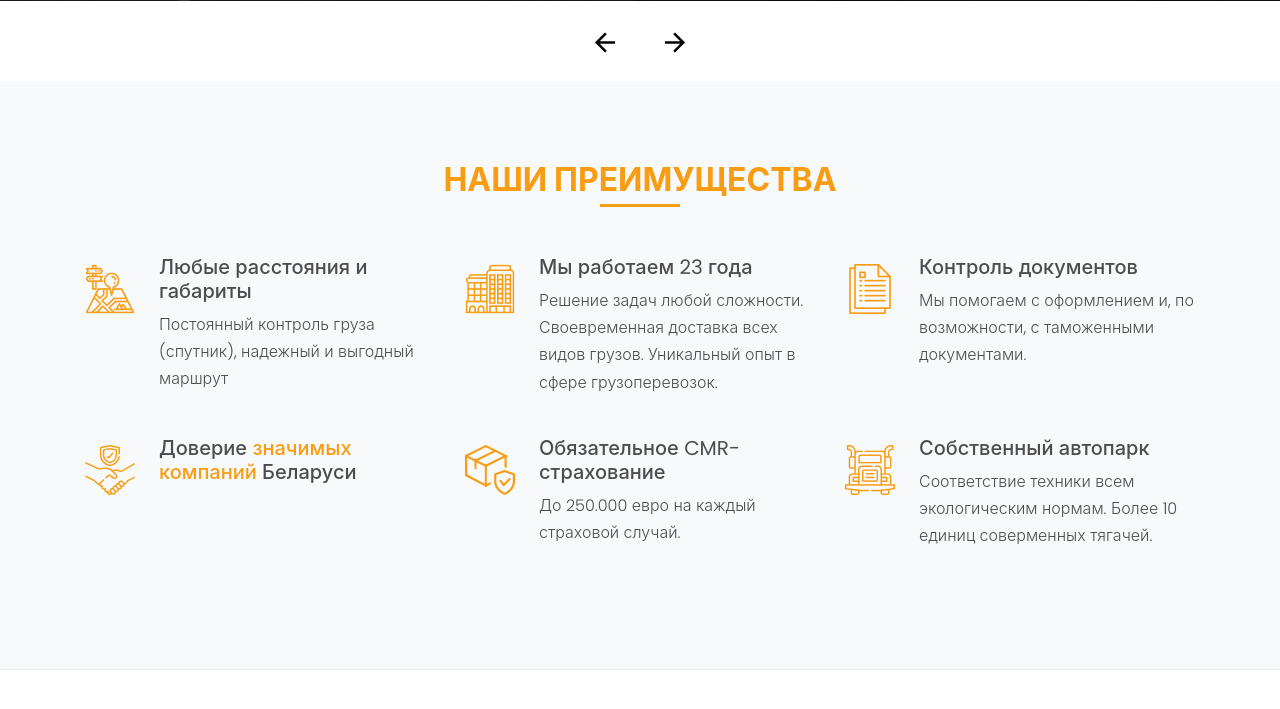
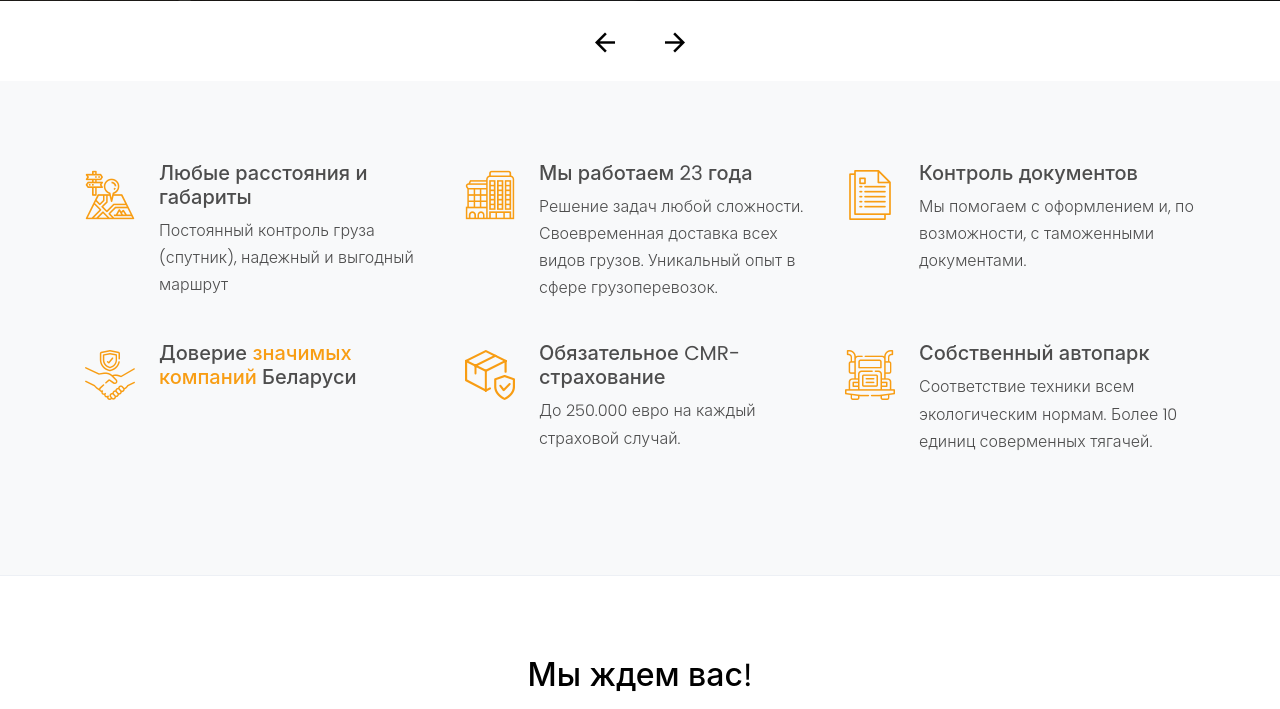
Before and after one commit to GreatRaksin/CubocTrans_site, a Django app: page / in a window 1280 px wide. Shown: the part 3894-4603 px from the top of the page. Run offline with Django 3.2, Linux system fonts and the light colour scheme; data that the repository does not hold is empty; some libraries are stand-ins or nearby versions; some web fonts are replaced.

```diff
--- a/templates/index.html
+++ b/templates/index.html
@@ -350,13 +350,6 @@
 
     <div id="more_services" class="site-section bg-light">
         <div class="container">
-            <div class="row justify-content-center mb-5">
-                <div class="col-md-7 text-center border-primary">
-                    <h2 class="font-weight-light text-primary">Наши преимущества</h2>
-                    <!-- <p style="font-family: 'Open Sans', sans-serif; font-weight:500;" class="color-black-opacity-5">
-                        Принимаем заказы на любые цели и расстояния</p>-->
-                </div>
-            </div>
             <div class="row align-items-stretch">
                 <div class="col-md-6 col-lg-4 mb-4 mb-lg-4">
                     <div class="unit-4 d-flex">
```
